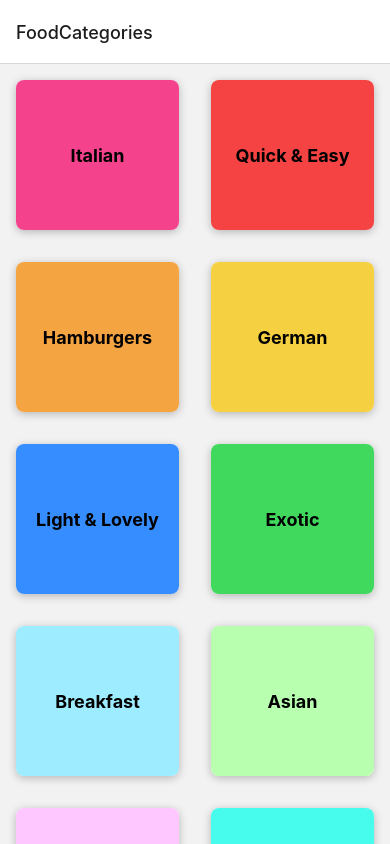
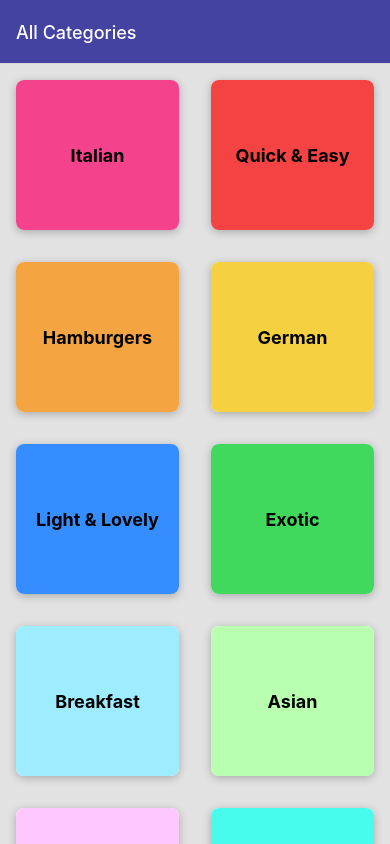
Before and after one commit to Jarlei3m/food_app, a React Native app: screen / in a window 390 px wide. Built offline with nearby package versions, Linux system fonts and the light colour scheme.

Commit message:
style: headers and background

```diff
--- a/App.js
+++ b/App.js
@@ -13,8 +13,24 @@ export default function App() {
     <>
       <StatusBar style="dark" />
       <NavigationContainer>
-        <Stack.Navigator>
-          <Stack.Screen name="FoodCategories" component={CategoriesScreen} />
+        <Stack.Navigator
+          screenOptions={{
+            headerStyle: {
+              backgroundColor: "#4543a1",
+            },
+            headerTintColor: "white",
+            contentStyle: {
+              backgroundColor: "#e2e2e2",
+            },
+          }}
+        >
+          <Stack.Screen
+            name="FoodCategories"
+            component={CategoriesScreen}
+            options={{
+              title: "All Categories",
+            }}
+          />
           <Stack.Screen name="FoodOverview" component={FoodOverviewScreen} />
         </Stack.Navigator>
       </NavigationContainer>
```
